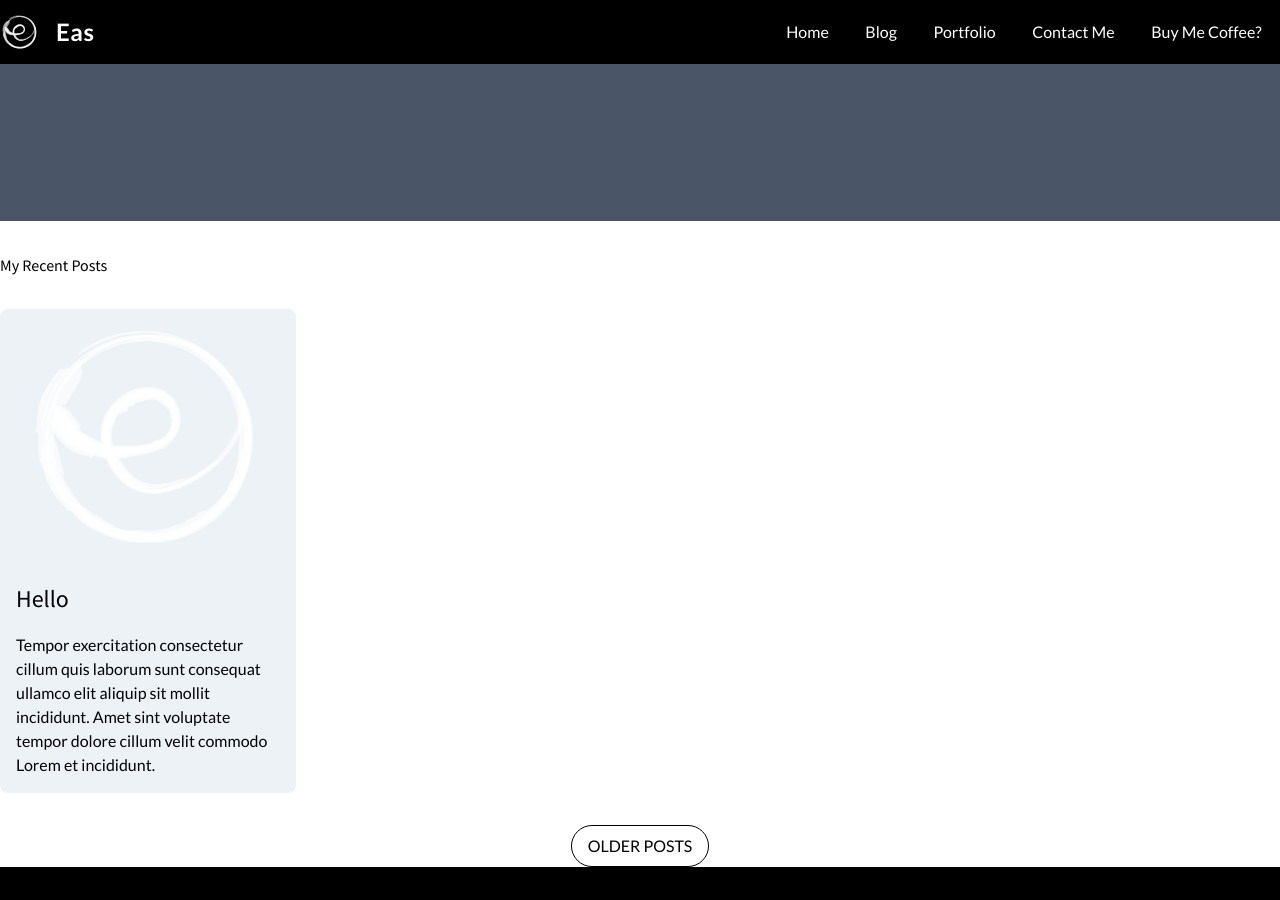
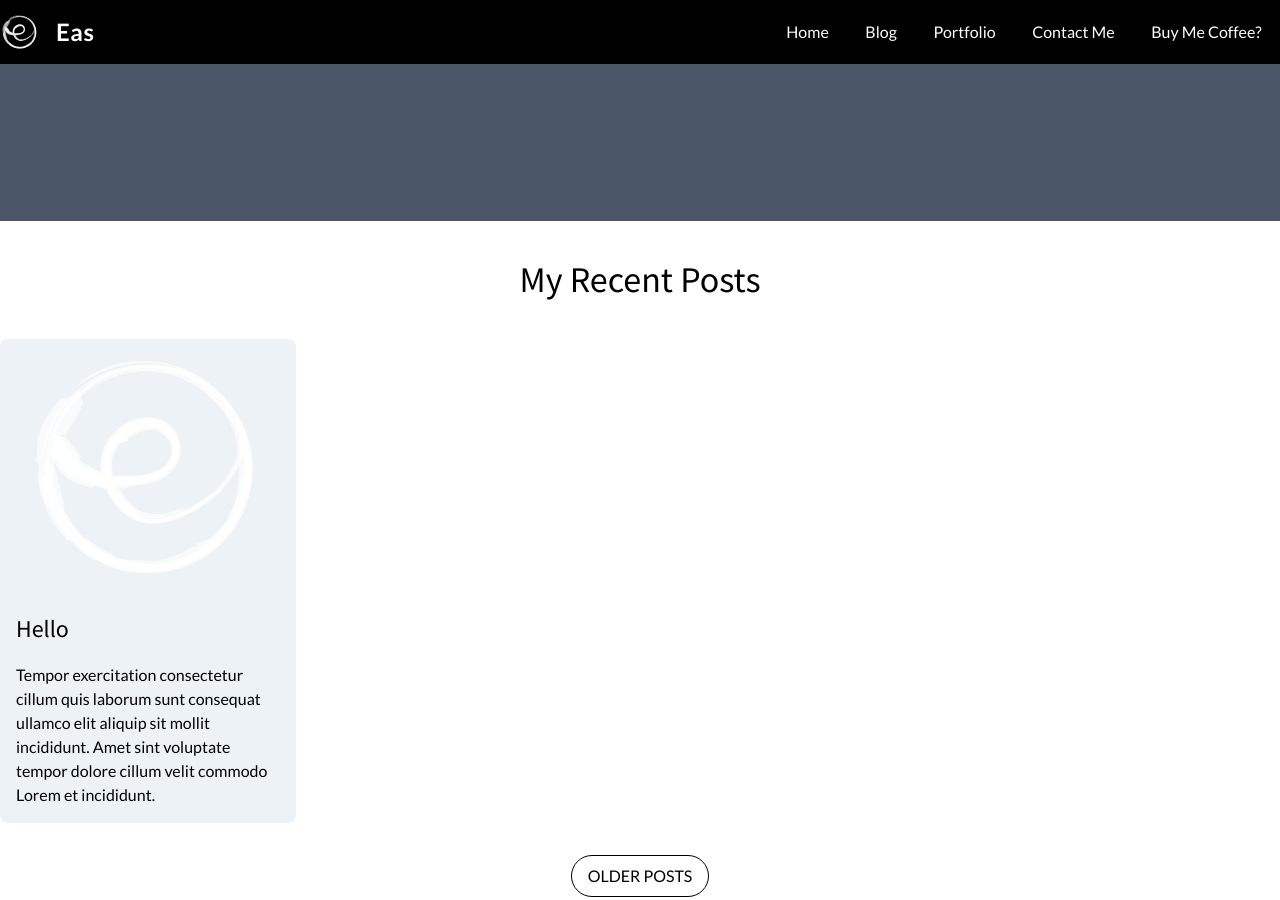
Before and after one commit to easterneas/eas-site_ghp, a Jekyll site: the page built from index.md, in a window 1280 px wide and 900 px high, scrolled down 679 px. Built offline with Jekyll 4.4.1, drawn with Linux system fonts in a browser that asks for light colours.

Commit message:
per-container sections

```diff
--- a/_layouts/default.html
+++ b/_layouts/default.html
@@ -15,20 +15,19 @@
   {% include header.default.html %}
 
   <main role="main">
-    <div class="container">
-
-      <div class="mb-8">
+    <!-- <div class="container mb-8">
         {% for project in site.data.projects %}
         {{ project.name }}
         {{ project.description }}
         <img src="{{ project.image }}" alt="{{ project.name }}">
         {% endfor %}
-      </div>
-
+    </div> -->
+    <div class="container mb-8">
       {{ content }}
-
+    </div>
+    <div class="container mb-8">
       <div class="mb-8">
-        <h1>My Recent Posts</h1>
+        <h2 class="text-2xl md:text-3xl lg:text-4xl text-center">My Recent Posts</h2>
       </div>
 
       <div class="mb-8 grid grid-cols-1 md:grid-cols-2 lg:grid-cols-4 gap-8">
```
